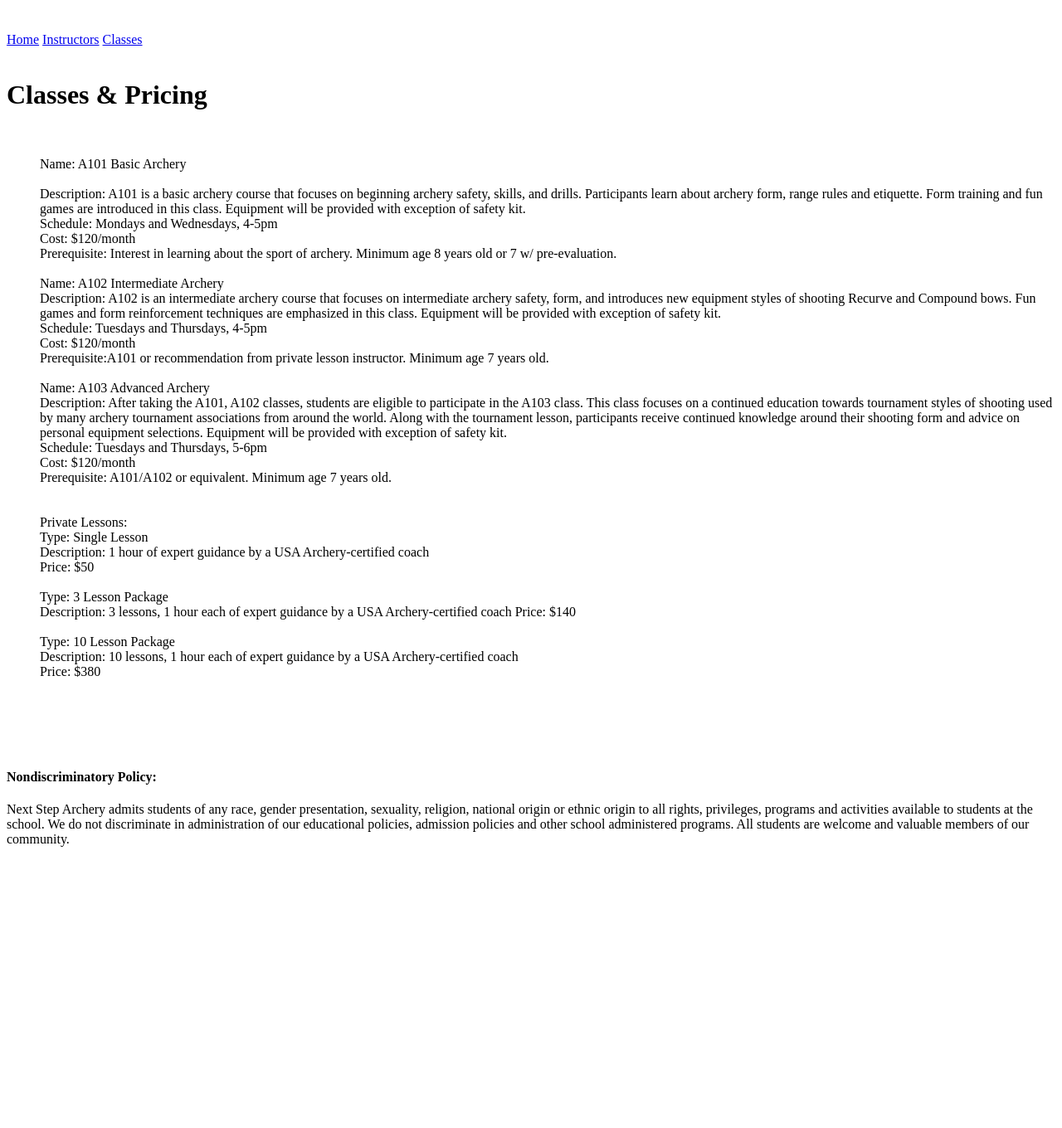
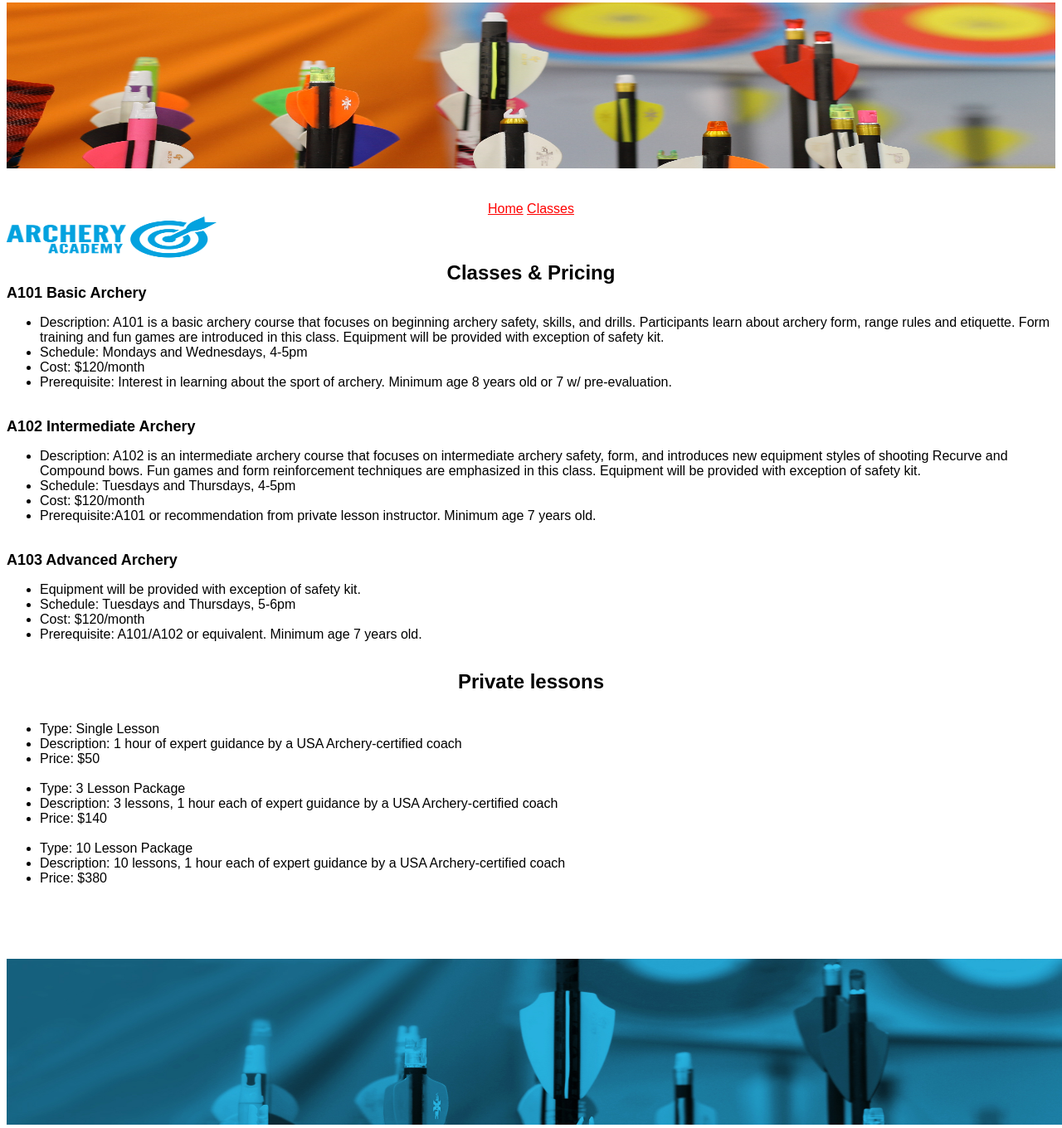
Before and after one commit to kwylie10/Lesson07, a plain HTML site: page Classes.html in a window 1280 px wide. Shown: the part 5-1365 px from the top of the page at 83% size. Before the commit the page ends 1042 px from the top, so only its background shows below. Drawn offline with Linux system fonts and the light colour scheme.

Commit message:
Add files via upload

```diff
--- a/Classes.html
+++ b/Classes.html
@@ -3,86 +3,74 @@
   <head>
     <meta charset="utf-8">
     <title>Straight to the Point Archery</title>
+    <link rel="Stylesheet" type="text/css" href="Stylesheet.css">
+    <img src="laura-crowe-XbxA3-Fn03E-unsplash.jpg" width="100%" height="200" alt="picture header">
   </head>
   <body>
   <nav class="headermenu">
       <br />
       <br />
     <a href="index.html">Home</a>
-    <a href="Instructors.html">Instructors</a>
     <a href="Classes.html">Classes</a>
     </nav>
     <link rel="stylesheet" type="text/css" href="stylesheet.css">
+      <img src="archeryAcademy-logo-color.png" width= "20%" height= "50" alt="Logo">
+      <div class="Title1">
+      Classes & Pricing</div>
+    <div class="Name">
+    A101 Basic Archery <br>
+    </div>
+    <ul>
+    <li>Description: A101 is a basic archery course that focuses on beginning archery safety, skills, and drills. Participants learn about archery form, range rules and etiquette. Form training and fun games are introduced in this class.
+    Equipment will be provided with exception of safety kit.</li>
+    <li>Schedule: Mondays and Wednesdays, 4-5pm</li>
+    <li> Cost: $120/month</li>
+    <li>Prerequisite:   Interest in learning about the sport of archery. Minimum age  8 years old or 7 w/ pre-evaluation.</li>
+    </ul>
     <br>
-    <h1>Classes & Pricing</h1>
+  	<div class="Name">
+    A102 Intermediate Archery </div>
+    <ul>
+      <li>Description: A102 is an intermediate archery course that focuses on intermediate archery safety, form, and introduces new equipment styles of shooting Recurve and Compound bows. Fun games and form reinforcement techniques are emphasized in this class.
+    Equipment will be provided with exception of safety kit.</li>
+    <li>Schedule: Tuesdays and Thursdays, 4-5pm</li>
+    <li>Cost: $120/month</li>
+	  <li>Prerequisite:A101 or recommendation from private lesson instructor. Minimum age  7 years old.</li>
+    </ul>
     <br>
-		<ul>Name: A101 Basic Archery <br>
-      <br>
-		Description: A101 is a basic archery course that focuses on beginning archery safety, skills, and drills. Participants learn about archery form, range rules and etiquette. Form training and fun games are introduced in this class.
-    Equipment will be provided with exception of safety kit.
+    <div class="Name">
+    A103 Advanced Archery
+    </div>
+    <ul>
+    <li>Equipment will be provided with exception of safety kit.</li>
+    <li>Schedule: Tuesdays and Thursdays, 5-6pm</li>
+    <li>Cost: $120/month</li>
+    <li>Prerequisite:  A101/A102 or equivalent. Minimum age  7 years old.</li>
+    </ul>
     <br>
-    Schedule: Mondays and Wednesdays, 4-5pm
+    <div class="Title1">
+    Private lessons  </div>
     <br>
-    Cost: $120/month
+		<ul>
+    <li>Type: Single Lesson</li>
+    <li>Description: 1 hour of expert guidance by a USA Archery-certified coach</li>
+		<li>Price: $50</li>
     <br>
-		Prerequisite:   Interest in learning about the sport of archery. Minimum age  8 years old or 7 w/ pre-evaluation.
+		<li>Type: 3 Lesson Package</li>
+		<li>Description: 3 lessons, 1 hour each of expert guidance by a USA Archery-certified coach</li>
+		<li>Price: $140</li>
     <br>
-    <br>
-  	Name: A102 Intermediate Archery
-    <br>
-  	Description: A102 is an intermediate archery course that focuses on intermediate archery safety, form, and introduces new equipment styles of shooting Recurve and Compound bows. Fun games and form reinforcement techniques are emphasized in this class.
-    Equipment will be provided with exception of safety kit.
-    <br>
-    Schedule: Tuesdays and Thursdays, 4-5pm
-    <br>
-		Cost: $120/month
-	   <br>
-		Prerequisite:A101 or recommendation from private lesson instructor. Minimum age  7 years old.
-    <br>
-    <br>
-		Name: A103 Advanced Archery
-    <br>
-		Description: After taking the A101, A102 classes, students are eligible to participate in the A103 class. This class focuses on a continued education towards tournament styles of shooting used by many archery tournament associations from around the world. Along with the tournament lesson, participants receive continued knowledge around their shooting form and advice on personal equipment selections.
-    Equipment will be provided with exception of safety kit.
-    <br>
-    Schedule: Tuesdays and Thursdays, 5-6pm
-    <br>
-		Cost: $120/month
-    <br>
-		Prerequisite:  A101/A102 or equivalent. Minimum age  7 years old.
-    <br>
-    <br>
-    <br>
-	  Private Lessons:
-    <br>
-		Type: Single Lesson
-    <br>
-		Description: 1 hour of expert guidance by a USA Archery-certified coach
-    <br>
-		Price: $50
-    <br>
-    <br>
-		Type: 3 Lesson Package
-    <br>
-		Description: 3 lessons, 1 hour each of expert guidance by a USA Archery-certified coach
-		Price: $140
-    <br>
-    <br>
-		Type: 10 Lesson Package
-    <br>
-		Description: 10 lessons, 1 hour each of expert guidance by a USA Archery-certified coach
-    <br>
-		Price: $380</p>
-  </ul>
+    <li>Type: 10 Lesson Package</li>
+   <li>Description: 10 lessons, 1 hour each of expert guidance by a USA Archery-certified coach</li>
+  	<li>	Price: $380</li></p>
+   </ul>
     <br>
     <br>
     <br>
     <br>
-    <footer>
-      <h4>Nondiscriminatory Policy:</h4>
-      <p>
-        Next Step Archery admits students of any race, gender presentation, sexuality, religion, national origin or ethnic origin to all rights, privileges, programs and activities available to students at the school. We do not discriminate in administration of our educational policies, admission policies and other school administered programs. All students are welcome and valuable members of our community.
-    </p>
-    </footer>
+    <div class ="footerpic">
+      <img src="footerimage.jpg" width="105%" height="200" alt= "Footer Image">
+      </div>
+
   </body>
 </html>
--- a/Stylesheet.css
+++ b/Stylesheet.css
@@ -0,0 +1,75 @@
+* {
+  font-family: sans-serif;
+}
+* {
+  box-sizing: border-box;
+    }
+
+a {
+  color: red;
+    }
+
+.grid_container {
+  display: grid;
+  grid-template-areas:
+    'item1 item1 item1 item2'
+    'item3 item3 item3 item3'
+    'item3 item3 item3 item3'
+    'item4 item4 item4 item4';
+  grid-gap: 10px;
+  padding: 10px;
+  }
+.grid_container > div {
+  text-align: center;
+  padding: 20px 0;
+  font-size: 15px;
+    }
+.item1 {
+  grid-area: item1;
+      }
+.item2 {
+  grid-area: item2;
+    }
+.item3 {
+  grid-area: item3;
+    }
+.item4 {
+  grid-area: item4;
+}
+
+.Title1 {
+  text-align: center;
+  font-size: 24px;
+  color: black;
+  font-weight:bold;
+      }
+.Box1 {
+  float: right;
+}
+.image {
+  float: left;
+}
+
+.Name {
+  font-size: 18px;
+  font-weight: bold;
+}
+
+.headermenu {
+    width: 100%;
+    margin: auto;
+    text-align:center;
+    }
+
+.h1 {
+  text-align: center;
+  font-size: 1rem
+  font-weight: bold;
+}
+
+.footerpic {
+  position: absolute;
+  width: 95%;
+  margin-bottom: 10%;
+  z-index: -1;
+   }
```
Also changed, not shown: Index.html (+35 -13 lines), archeryAcademy-logo-color.png (added), footerImage.jpg (added), instructor-bio-image1.png (added), instructor-bio-image2.png (added), instructor-bio-image3.png (added), 1 other file.
